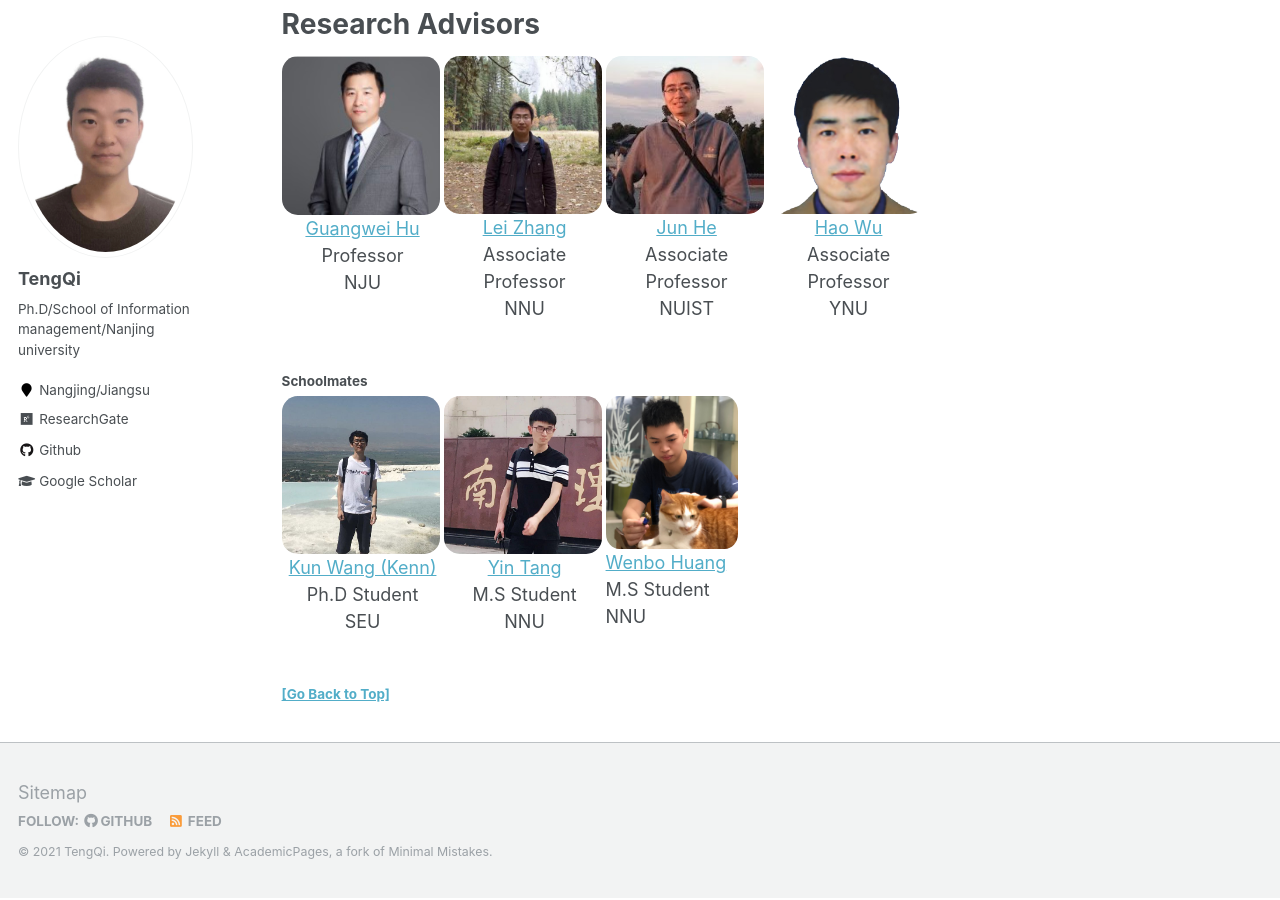
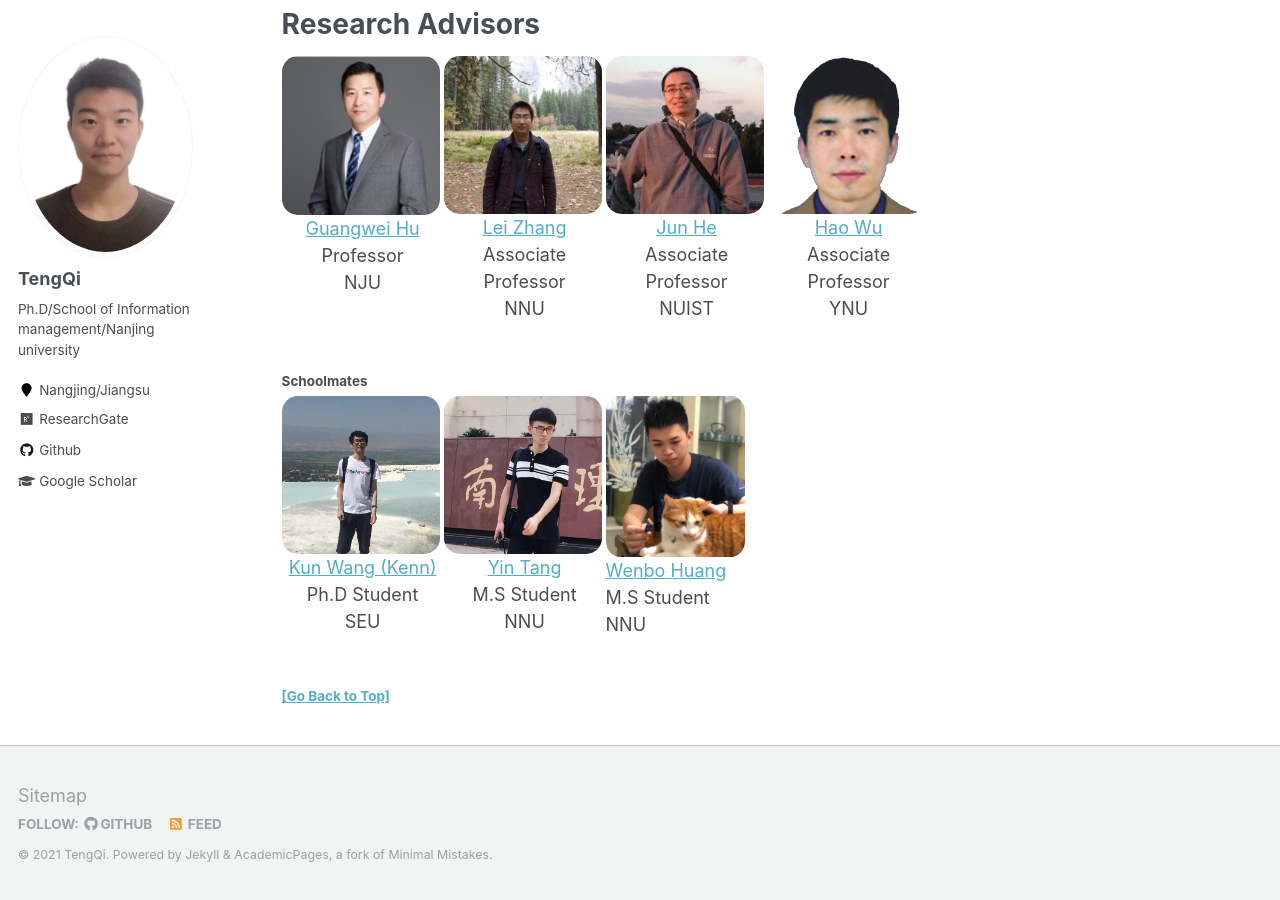
Before and after one commit to tengqi159/tengqi.github.io, a Jekyll site: the page built from _pages/about.md, in a window 1280 px wide and 900 px high, scrolled down 946 px. Built offline with Jekyll 4.4.1, drawn with Linux system fonts in a browser that asks for light colours.

Commit message:
Update about.md

```diff
--- a/_pages/about.md
+++ b/_pages/about.md
@@ -76,7 +76,7 @@
 </div>
 
 <div style="width: 14%; float: left; min-width: 9em;">
-<img loading="lazy" width="82%" height="98%" style="border-radius: 10%;" src="../images/huangwenbo.jpg"/>
+<img loading="lazy" width="86%" height="98%" style="border-radius: 10%;" src="../images/huangwenbo.jpg"/>
 <p style="text-align: left;"> <a href="https://wenbohuang1002.github.io/">Wenbo Huang</a><br />M.S Student<br />NNU</p>
 </div>
 
```
